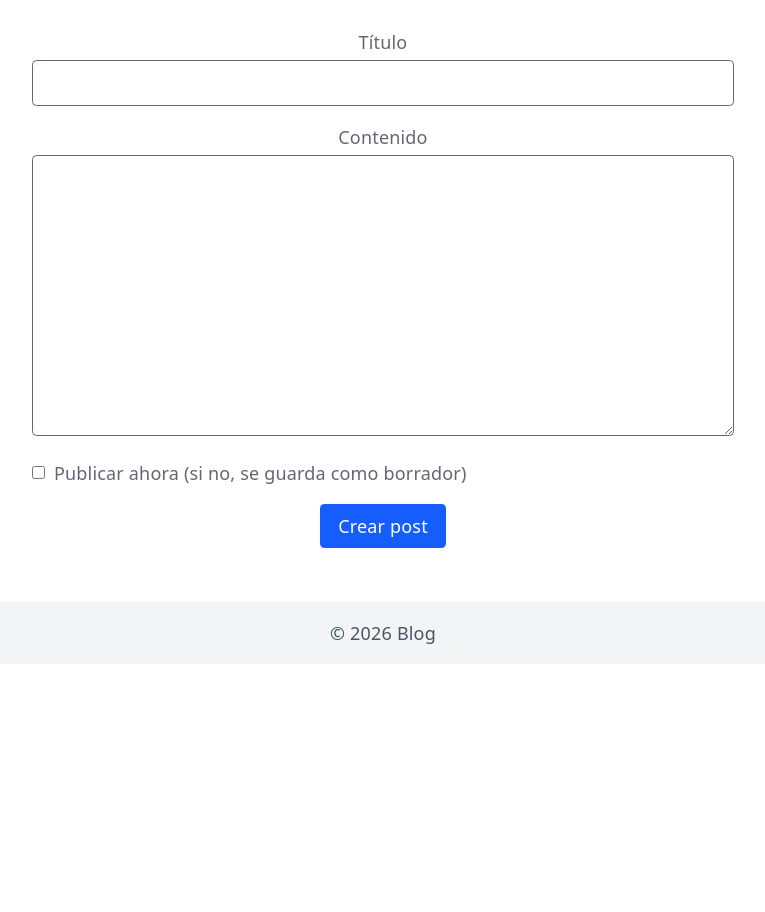
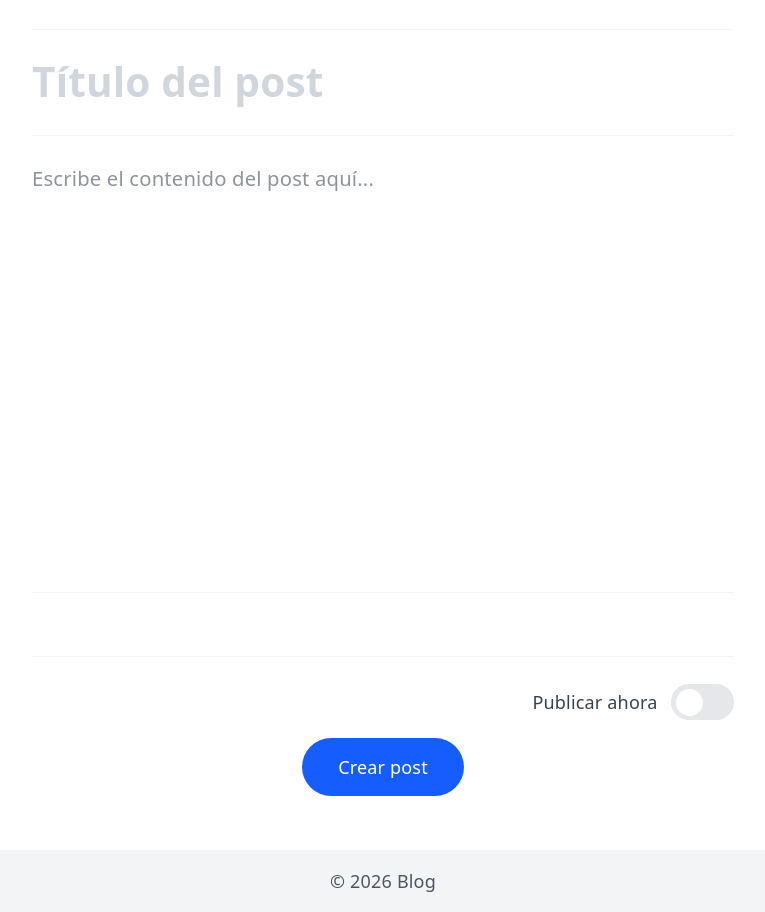
Before and after one commit to amplixme/FS-0004, a React (Vite) app in the folder frontend/: page /crear in a window 1280 px wide. Shown: the part 320-1232 px from the top of the page, without its empty margins (257-1022 px from the left). Before the commit the page ends 984 px from the top, so only its background shows below. Built offline with nearby package versions, Linux system fonts and the light colour scheme; no server answers; sample sign-in values are in the browser's storage.

Commit message:
feature:  pagina del editar post/card-27

```diff
--- a/frontend/src/App.jsx
+++ b/frontend/src/App.jsx
@@ -7,6 +7,7 @@ import Layout from "./components/Layout";
 import ProtectedRoute from "./components/ProtectedRoute";
 import { AuthProvider } from "./context/AuthContext";
 import CreatePost from "./pages/CreatePost";
+import EditPost from "./pages/EditPost";
 
 function App() {
   return (
@@ -21,6 +22,7 @@ function App() {
 
             <Route element={<ProtectedRoute />}>
               <Route path="/crear" element={<CreatePost />} />
+              <Route path="/posts/:id/edit" element={<EditPost />} />
             </Route>
           </Route>
         </Routes>
--- /dev/null
+++ b/frontend/src/components/PostForm.jsx
@@ -0,0 +1,87 @@
+import { useState } from "react";
+
+function PostForm({
+  initialData = {},
+  onSubmit,
+  buttonText = "Guardar",
+  loading,
+  buttonClassName,
+}) {
+  const [title, setTitle] = useState(initialData.title || "");
+  const [content, setContent] = useState(initialData.content || "");
+  const [published, setPublished] = useState(initialData.published || false);
+  const [error, setError] = useState("");
+
+  const handleSubmit = async (e) => {
+    e.preventDefault();
+
+    if (!title.trim()) {
+      setError("El título es obligatorio.");
+      return;
+    }
+
+    if (!content.trim()) {
+      setError("El contenido es obligatorio.");
+      return;
+    }
+
+    await onSubmit({
+      title,
+      content,
+      published,
+    });
+  };
+
+  return (
+    <form onSubmit={handleSubmit} className="space-y-4">
+      {error && (
+        <div className="bg-red-100 text-red-700 p-3 rounded">{error}</div>
+      )}
+
+      <div className="border-t border-gray-100 my-6"></div>
+      <input
+        placeholder="Título del post"
+        value={title}
+        onChange={(e) => setTitle(e.target.value)}
+        className="w-full text-4xl font-semibold text-gray-900 border-none outline-none bg-transparent p-0 placeholder:text-gray-300 leading-tight block box-border"
+      />
+
+      <div className="border-t border-gray-100 my-6"></div>
+      <textarea
+        placeholder="Escribe el contenido del post aquí..."
+        value={content}
+        onChange={(e) => setContent(e.target.value)}
+        rows={12}
+        className="w-full border-none outline-none text-gray-800 font-normal text-lg resize-none"
+        disabled={loading}
+      />
+
+      <div className="border-t border-gray-100 my-6"></div>
+      <div className="mt-14 pt-6 border-t border-gray-100 flex items-center justify-end gap-3">
+        <span className="text-gray-700 font-medium">Publicar ahora</span>
+
+        <label className="relative inline-flex items-center cursor-pointer">
+          <input
+            type="checkbox"
+            className="sr-only peer"
+            checked={published}
+            onChange={(e) => setPublished(e.target.checked)}
+          />
+          <div
+            className="w-14 h-8 bg-gray-200 rounded-full peer
+                    peer-checked:after:translate-x-6
+                    after:content-[''] after:absolute after:top-1 after:left-1
+                    after:bg-white after:rounded-full after:h-6 after:w-6
+                    after:transition-all peer-checked:bg-blue-600"
+          ></div>
+        </label>
+      </div>
+
+      <button disabled={loading} className={buttonClassName}>
+        {loading ? "Guardando..." : buttonText}
+      </button>
+    </form>
+  );
+}
+
+export default PostForm;
--- a/frontend/src/pages/CreatePost.jsx
+++ b/frontend/src/pages/CreatePost.jsx
@@ -1,102 +1,33 @@
 import { useState } from "react";
 import { useNavigate } from "react-router-dom";
 import { create } from "../services/post.service";
+import PostForm from "../components/PostForm";
 
-function CreatePost(){
-    const [title, setTitle] = useState("");
-    const [content, setContent] = useState("");
-    const [published, setPublished] = useState(false);
+function CreatePost() {
+  const navigate = useNavigate();
   const [loading, setLoading] = useState(false);
-    const [error, setError] = useState("");
-    const navigate = useNavigate();
 
-    const validate = () => {
-        if (!title.trim()) return " El título es obligatorio.";
-        if(!content.trim()) return " El contenido es obligatorio.";
-        return "";
-    }
+  const handleCreate = async (data) => {
+    setLoading(true);
 
-    const handleSubmit = async (e) => {
-        e.preventDefault();
-        setError("");
-
-        const validationError = validate();
-        if (validationError) {
-            setError(validationError);
-            return;
-        }
-
-        setLoading(true);
-        try{
-            const newPost = await create ({ title, content, published});
-            navigate (`/posts/${newPost.id}`);
-        } catch(err){
-            setError(err.message);
-        } finally{
+    try {
+      const newPost = await create(data);
+      navigate(`/posts/${newPost.id}`);
+    } finally {
       setLoading(false);
     }
-    }
+  };
 
-    return(
+  return (
     <div className="max-w-2xl mx-auto p-6">
       <h1 className="text-2xl font-bold mb-6">Crear nuevo post</h1>
 
-      {error && (
-        <div className="bg-red-100 text-red-700 p-3 rounded mb-4">
-          {error}
-        </div>
-      )}
-
-      <form onSubmit={handleSubmit} className="space-y-4">
-        <div>
-          <label htmlFor="title" className="block font-medium mb-1">
-            Título
-          </label>
-          <input
-            id="title"
-            type="text"
-            value={title}
-            onChange={(e) => setTitle(e.target.value)}
-            className="w-full border rounded px-3 py-2"
-            disabled={loading}
+      <PostForm
+        onSubmit={handleCreate}
+        loading={loading}
+        buttonText="Crear post"
+        buttonClassName="px-8 py-3.5 rounded-full text-m font-medium text-white bg-blue-600 hover:bg-blue-700 transition-colors"
       />
-        </div>
-
-        <div>
-          <label htmlFor="content" className="block font-medium mb-1">
-            Contenido
-          </label>
-          <textarea
-            id="content"
-            value={content}
-            onChange={(e) => setContent(e.target.value)}
-            rows={10}
-            className="w-full border rounded px-3 py-2"
-            disabled={loading}
-          />
-        </div>
-
-        <div className="flex items-center gap-2">
-          <input
-            id="published"
-            type="checkbox"
-            checked={published}
-            onChange={(e) => setPublished(e.target.checked)}
-            disabled={loading}
-          />
-          <label htmlFor="published">
-            Publicar ahora (si no, se guarda como borrador)
-          </label>
-        </div>
-
-        <button
-          type="submit"
-          disabled={loading}
-          className="bg-blue-600 text-white px-4 py-2 rounded disabled:opacity-50"
-        >
-          {loading ? "Creando..." : "Crear post"}
-        </button>
-      </form>
     </div>
   );
 }
--- /dev/null
+++ b/frontend/src/pages/EditPost.jsx
@@ -0,0 +1,80 @@
+import { useEffect, useState } from "react";
+import { useNavigate, useParams } from "react-router-dom";
+import PostForm from "../components/PostForm";
+import { getById, update } from "../services/post.service";
+import { useAuth } from "../context/AuthContext";
+
+function EditPost() {
+  const { id } = useParams();
+  const { user } = useAuth();
+  const navigate = useNavigate();
+
+  const [post, setPost] = useState(null);
+  const [loading, setLoading] = useState(true);
+  const [error, setError] = useState("");
+
+  useEffect(() => {
+    const loadPost = async () => {
+      try {
+        const data = await getById(id);
+
+        // Solo el autor puede editar
+        if (data.authorId !== user?.id) {
+          navigate(`/posts/${id}`);
+          return;
+        }
+
+        setPost(data);
+      } catch (err) {
+        setError(err.message || "No se pudo cargar el post.");
+      } finally {
+        setLoading(false);
+      }
+    };
+
+    loadPost();
+  }, [id]);
+
+  const handleUpdate = async (data) => {
+    try {
+      await update(id, data);
+      navigate(`/posts/${id}`);
+    } catch (err) {
+      setError(err.message || "No se pudo actualizar el post.");
+    }
+  };
+
+  if (loading) {
+    return (
+      <div className="min-h-screen bg-white flex items-center justify-center text-gray-500">
+        <p className="text-lg animate-pulse">Cargando artículo...</p>
+      </div>
+    );
+  }
+
+  if (error) {
+    return (
+      <div className="max-w-2xl mx-auto p-6">
+        <div className="bg-red-100 text-red-700 p-3 rounded">{error}</div>
+      </div>
+    );
+  }
+
+  return (
+    <div className="max-w-2xl mx-auto p-6">
+      <h1 className="text-2xl font-bold mb-6">Editar post</h1>
+
+      {post && (
+        <PostForm
+          initialData={post}
+          onSubmit={handleUpdate}
+          loading={false}
+          buttonText="Actualizar post"
+          buttonClassName="px-8 py-3.5 rounded-full text-m font-medium text-white bg-blue-600 hover:bg-blue-700 transition-colors"
+        />
+      )}
+    </div>
+  );
+}
+
+export default EditPost;
--- a/frontend/src/pages/PostDetail.jsx
+++ b/frontend/src/pages/PostDetail.jsx
@@ -6,7 +6,6 @@ import { useAuth } from "../context/AuthContext";
 function PostDetail() {
   const { id } = useParams();
   const { user } = useAuth();
-
   const [post, setPost] = useState(null);
   const [loading, setLoading] = useState(true);
   const [error, setError] = useState("");
@@ -64,7 +63,6 @@ function PostDetail() {
   return (
     <div className="min-h-screen bg-white antialiased">
       <div className="max-w-3xl mx-auto px-6 py-12 sm:py-16">
-
         <Link
           to="/"
           className="inline-flex items-center text-gray-500 hover:text-gray-900 text-sm font-medium transition-colors mb-8 text-left"
@@ -80,28 +78,29 @@ function PostDetail() {
           <div className="text-sm">
             <p className="text-gray-500 flex items-center gap-2 mt-0.5">
               <span>{formattedDate}</span>
-              <span className="text-gray-300">•</span>
             </p>
           </div>
         </div>
 
         <article className="mt-10 prose prose-neutral prose-lg max-w-none">
-          <div className="whitespace-pre-wrap text-[18px] sm:text-[20px] leading-[1.8] text-gray-800 font-normal tracking-normal space-y-6 text-left">
+          <div className="whitespace-pre-wrap text-1xl sm:text-2xl leading-[1.8] text-gray-800 font-normal tracking-normal space-y-6 text-left ">
             {post.content}
           </div>
         </article>
 
         {isAuthor && (
           <div className="mt-14 pt-6 border-t border-gray-100 flex gap-3 justify-end">
-            <button className="px-5 py-2.5 rounded-full text-sm font-medium text-gray-600 bg-gray-300 hover:bg-gray-100 transition-colors">
+            <Link
+              to={`/posts/${post.id}/edit`}
+              className="px-8 py-3.5 rounded-full text-m font-medium text-gray-600 bg-gray-300 hover:bg-gray-100 transition-colors"
+            >
               Editar
-            </button>
-            <button className="px-5 py-2.5 rounded-full text-sm font-medium text-white bg-red-600 hover:bg-red-500 transition-colors">
+            </Link>
+            <button className="px-8 py-3.5 rounded-full text-m font-medium text-white bg-red-600 hover:bg-red-500 transition-colors">
               Eliminar
             </button>
           </div>
         )}
-
       </div>
     </div>
   );
```
Lines whose indentation alone changed are shown as unchanged.
